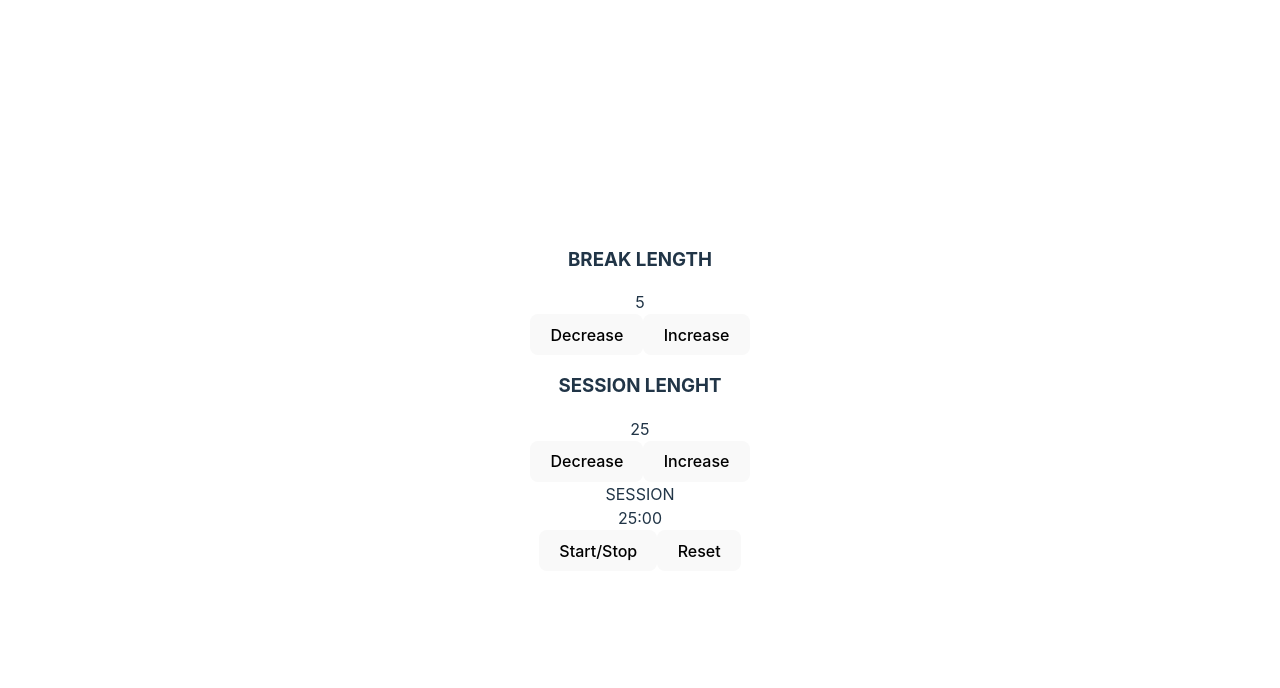
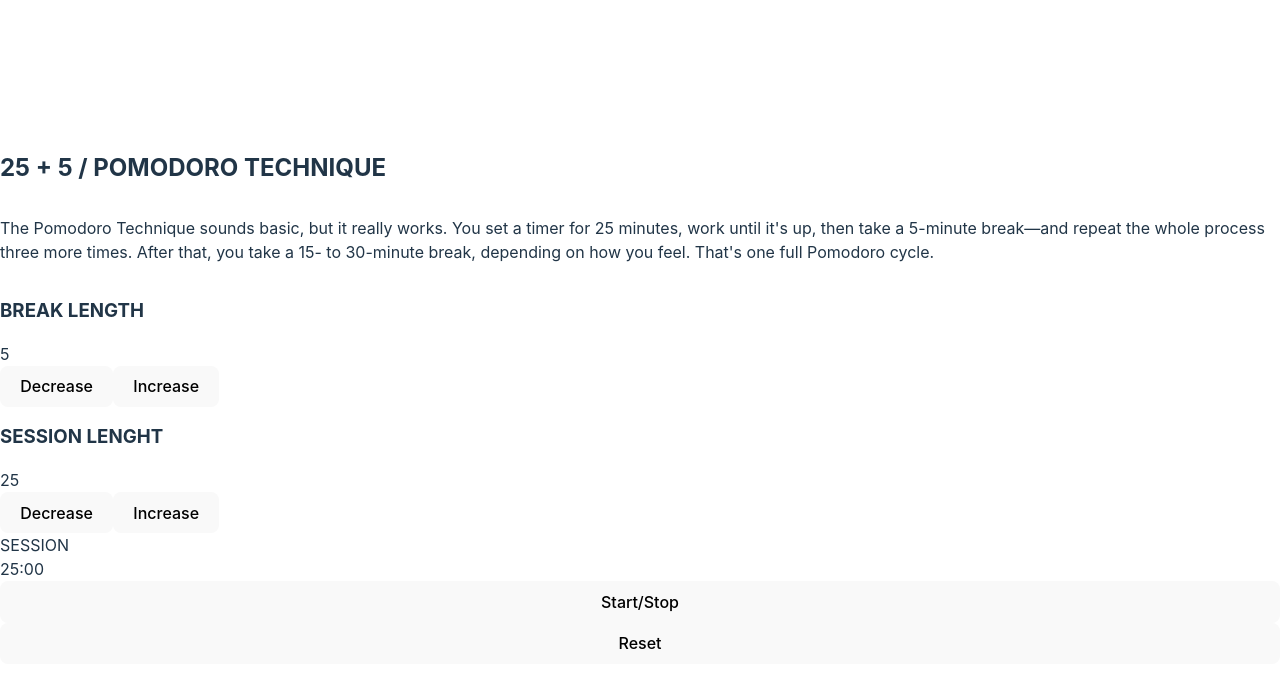
Before and after one commit to JairMontenegro/25-5-clock, a React (Vite) app: page / in a window 1280 px wide. Shown: the top 688 px of the page. Built offline with nearby package versions, Linux system fonts and the light colour scheme.

Commit message:
start with styles

```diff
--- a/src/App.jsx
+++ b/src/App.jsx
@@ -5,9 +5,10 @@
 function App() {
   const [breakLength, setBreakLength] = useState(5);
   const [session, setSession] = useState(25);
+  const [timeLeft, setTimeLeft] = useState(1500);
+  const [type, setType] = useState("SESSION");
+
   const [play, setPlay] = useState(false);
-  const [type, setType] = useState("SESSION");
-  const [timeLeft, setTimeLeft] = useState(1500);
 
   const regressCounter = setTimeout(() => {
     if (timeLeft && play) {
@@ -15,7 +16,6 @@
     }
   }, 1000);
 
-  // this block of code i can to refator to use less lines
   const handleBreakIncrease = () => {
     if (breakLength < 60) {
       setBreakLength(breakLength + 1);
@@ -38,7 +38,6 @@
       setTimeLeft(timeLeft - 60);
     }
   };
-  // this block of code i can to refator to use less lines
 
   const handleReset = () => {
     clearTimeout(regressCounter);
@@ -65,7 +64,7 @@
       audio.play();
     }
     if (!timeLeft && type === "BREAK") {
-      setTimeLeft(setSession * 60);
+      setTimeLeft(session * 60);
       setType("SESSION");
       audio.pause();
       audio.currentTime = 0;
@@ -100,6 +99,14 @@
   return (
     <div className="App">
       <div className="container">
+        <h2>25 + 5 / POMODORO TECHNIQUE</h2>
+        <p>
+          The Pomodoro Technique sounds basic, but it really works. You set a
+          timer for 25 minutes, work until it's up, then take a 5-minute
+          break—and repeat the whole process three more times. After that, you
+          take a 15- to 30-minute break, depending on how you feel. That's one
+          full Pomodoro cycle.
+        </p>
         <Timer
           idLabel="break-label"
           idLength="break-length"
--- a/src/App.scss
+++ b/src/App.scss
@@ -1,6 +1,5 @@
-#root {
-  max-width: 1280px;
-  margin: 0 auto;
-  padding: 2rem;
-  text-align: center;
+.container{
+  display: flex;
+  flex-direction: column;
+
 }
```
